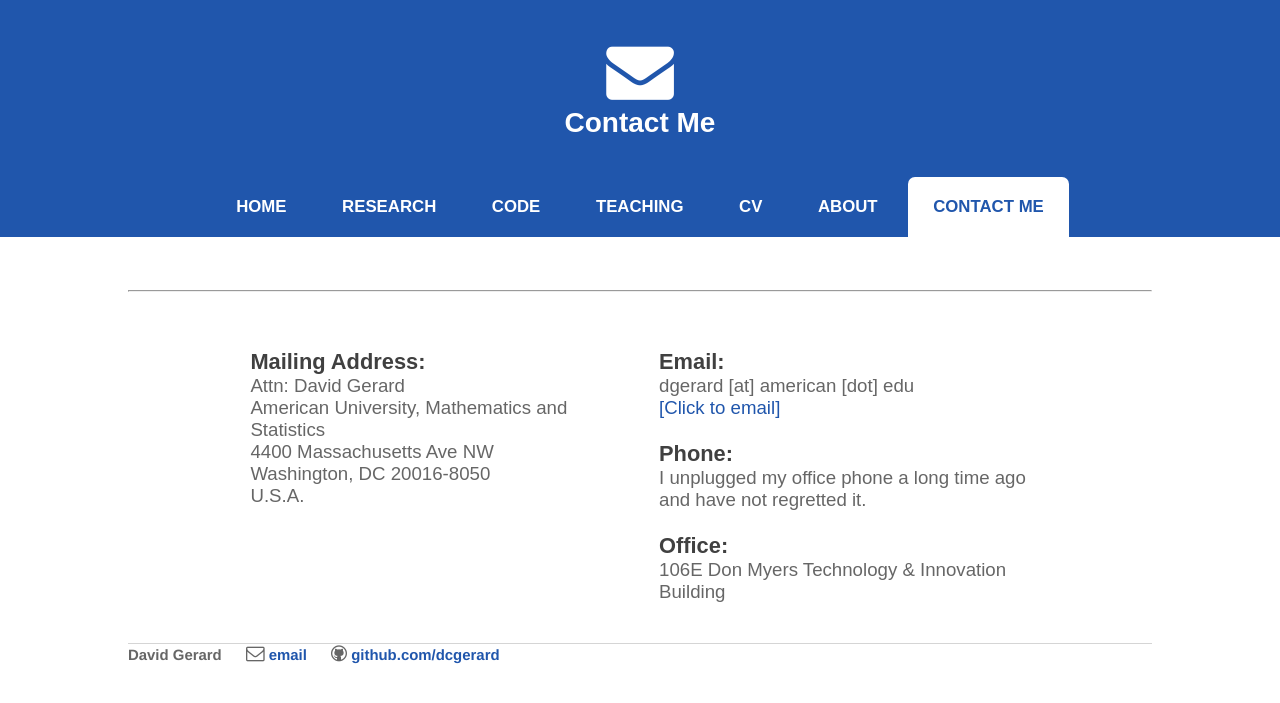
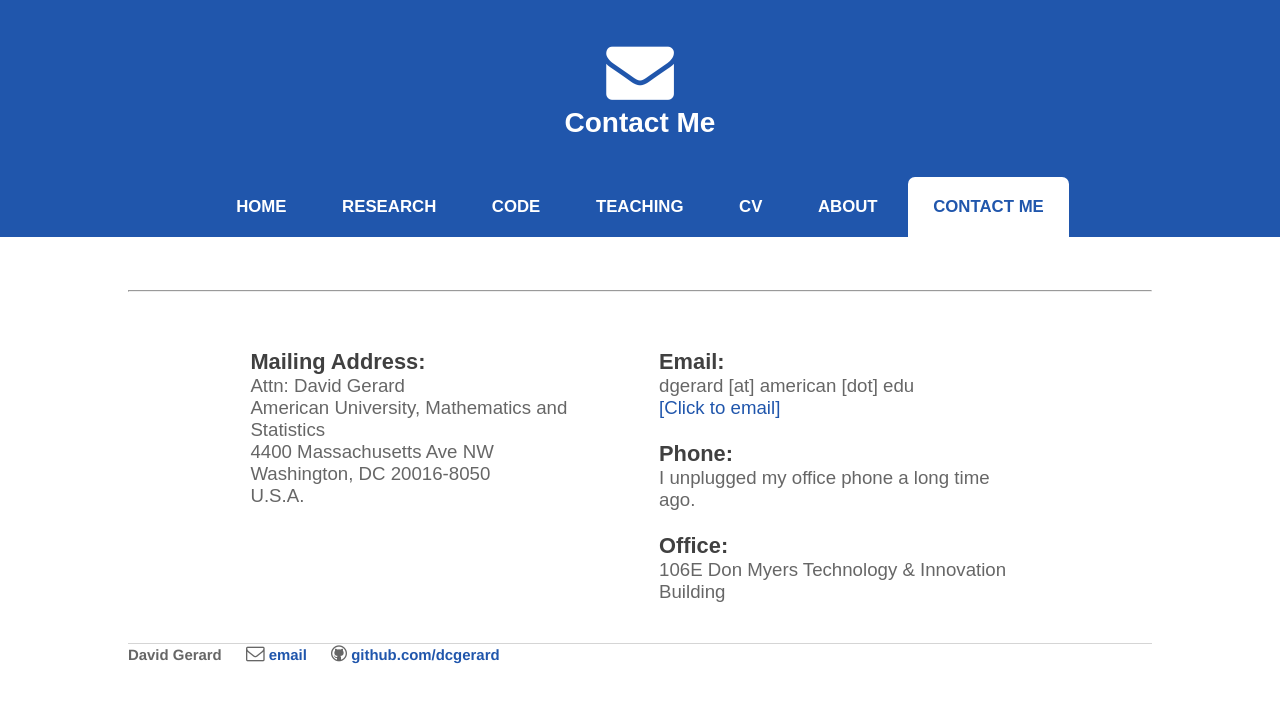
Before and after one commit to dcgerard/dcgerard.github.io, a Jekyll site: the page built from contact/index.html, in a window 1280 px wide. Shown: the top 703 px of the page. Built offline with Jekyll 4.4.1, drawn with Linux system fonts in a browser that asks for light colours.

Commit message:
update gems

```diff
--- a/contact/index.html
+++ b/contact/index.html
@@ -19,7 +19,7 @@ category: contact
     dgerard [at] american [dot] edu<br>
     <a href="mailto:dgerard@american.edu">[Click to email]</a><br><br>
     <h3>Phone:</h3>
-    I unplugged my office phone a long time ago and have not regretted it.<br><br>
+    I unplugged my office phone a long time ago.<br><br>
     <h3>Office:</h3>
     106E Don Myers Technology & Innovation Building <br>
   </div>
```
Also changed, not shown: Gemfile.lock.
